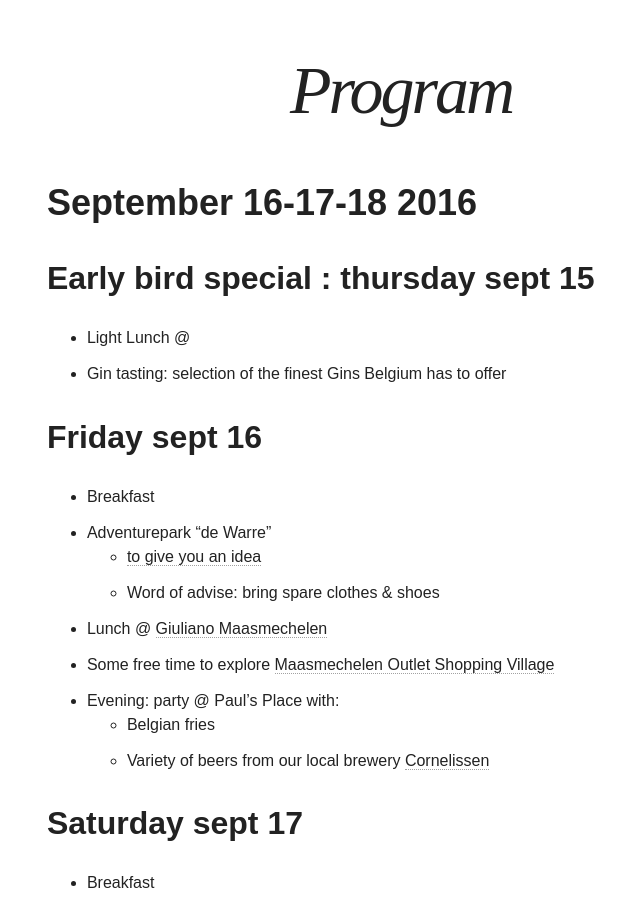
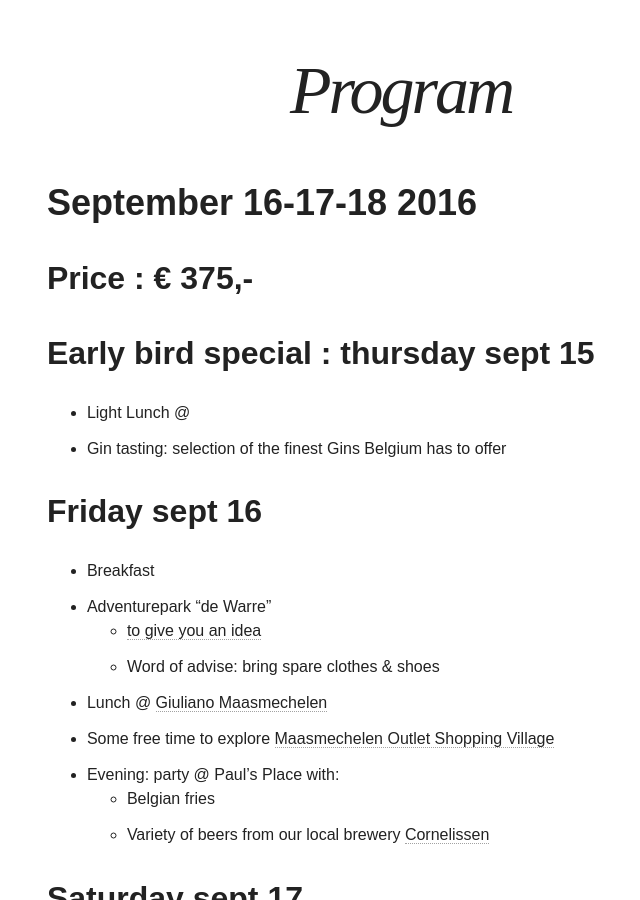
Before and after one commit to ppoxx/ppoxx.github.io, a Jekyll site: the page built from articles/index.md, in a window 1280 px wide and 900 px high, scrolled down 422 px. Shown: the whole window, without its empty margins (239-879 px from the left). Built offline with Jekyll 4.4.1, drawn with Linux system fonts in a browser that asks for light colours; nearby versions of some CDN libraries.

Commit message:
Update index.md

```diff
--- a/articles/index.md
+++ b/articles/index.md
@@ -5,6 +5,8 @@ excerpt: "How we will try to entertain you"
 search_omit: true
 ---
 # September 16-17-18 2016
+
+## Price : € 375,-
 
 ## Early bird special : thursday sept 15
 -  Light Lunch @
```
